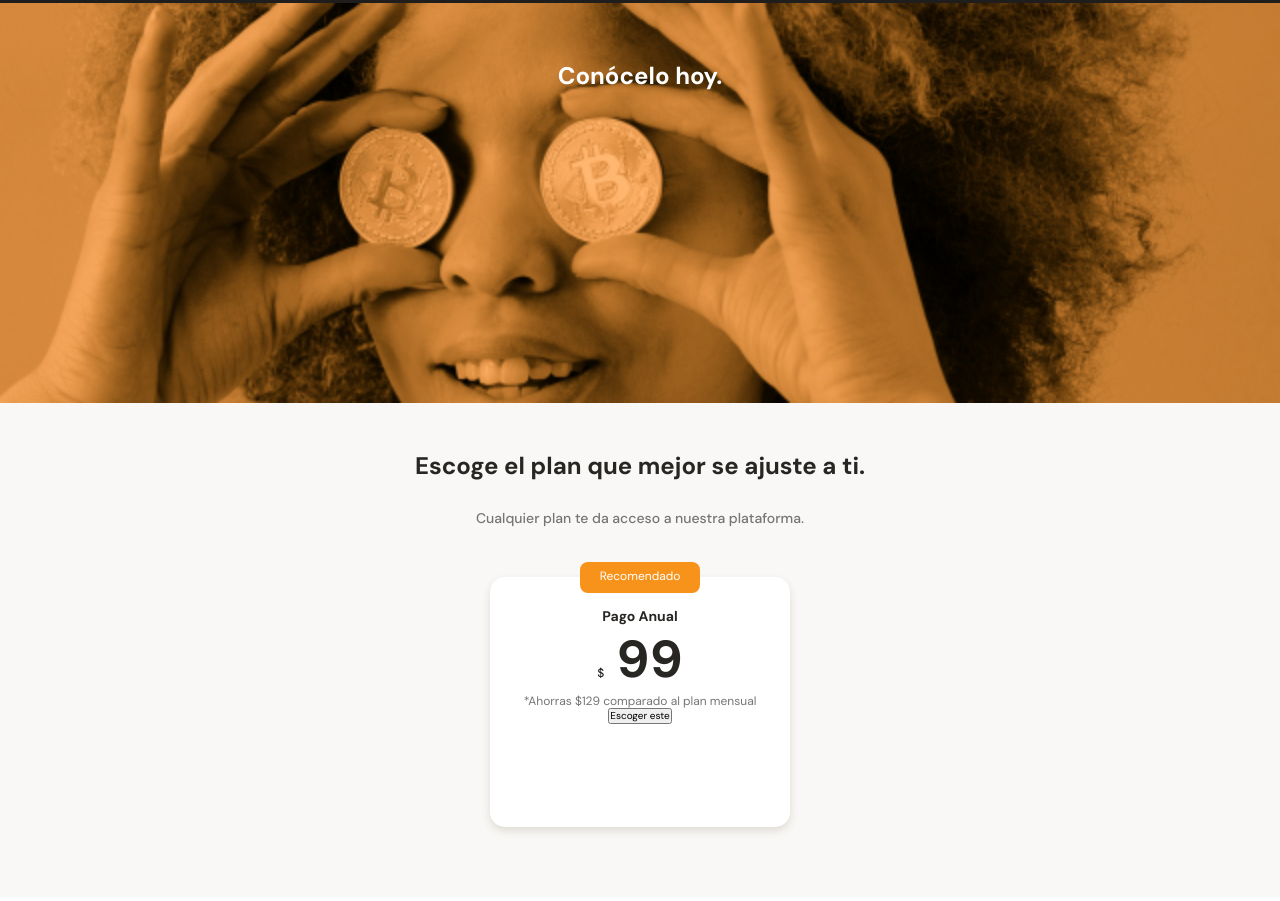
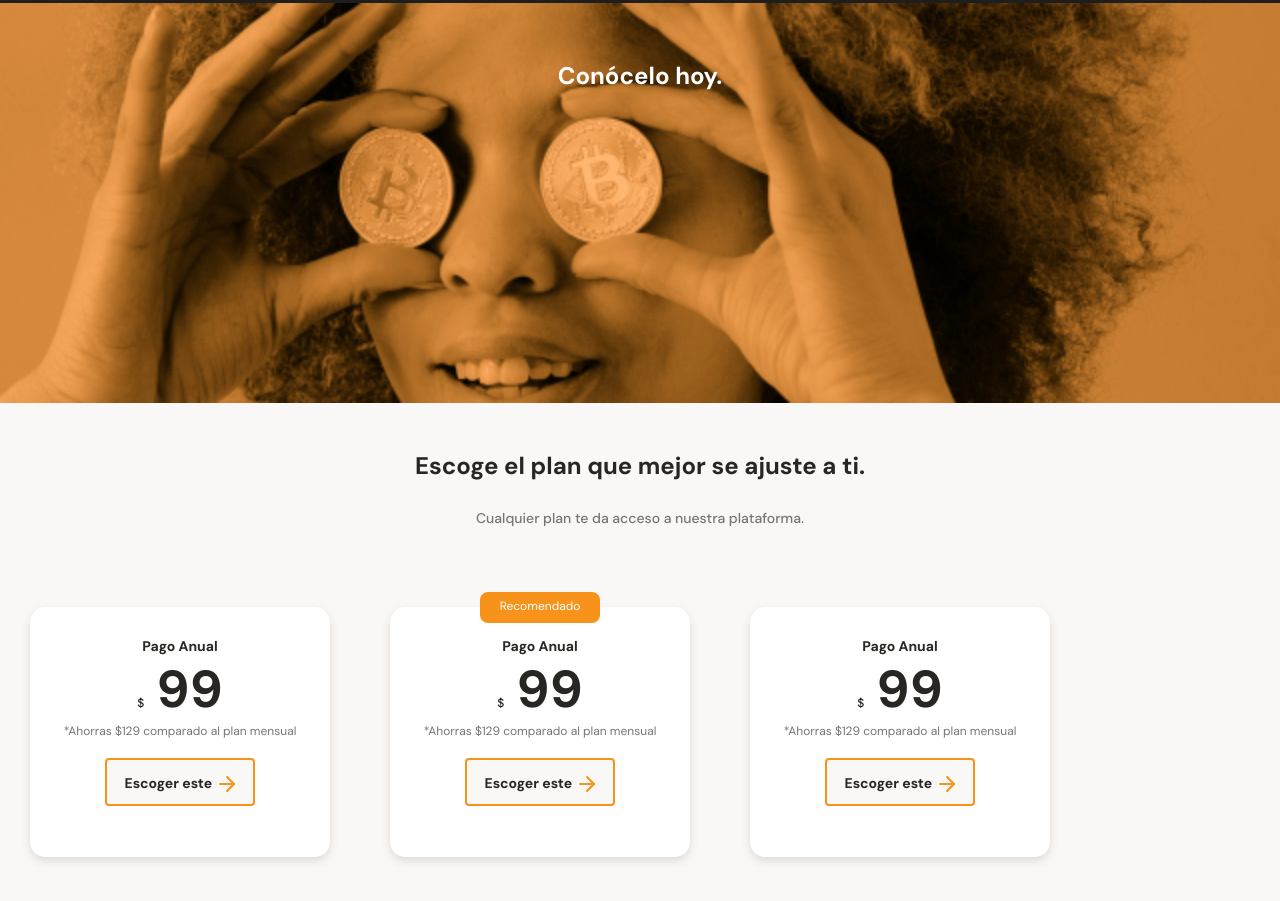
Before and after one commit to ZeroBl21/batatabit, a plain HTML site: page index.html in a window 1280 px wide. Shown: the part 2361-3262 px from the top of the page. Drawn offline with Linux system fonts and the light colour scheme.

Commit message:
Se ha terminado la sección de los planes incluyendo el slider de CSS nativo =D

```diff
--- a/css/style.css
+++ b/css/style.css
@@ -428,6 +428,8 @@
     color: var(--just-white);
 }
 
+/* Plans Section Start */
+
 .main-plans--container{
     width: 100%;
     min-width: 320px;
@@ -459,13 +461,26 @@
     color: #757575;
 }
 
+/* Slider */
+
+.plans-container--slider{
+    display: flex;
+    height: 316px;
+    overflow-x: scroll;
+    overscroll-behavior-x: contain;
+    scroll-snap-type: x proximity;
+}
+
+/* */
+
 .plans-container--card{
     position: relative;
+    scroll-snap-align: center;
     width: 70%;
     min-width: 230px;
     max-width: 300px;
     height: 250px;
-    margin: 50px auto 0;
+    margin: 50px 30px 0;
     padding: 0 15px;
     background-color: var(--just-white);
     border-radius: 15px;
@@ -510,3 +525,29 @@
     font-size: 1.2rem;
     color: #757575;
 }
+
+.plan-card--ca{
+    width: 150px;
+    height: 48px;
+    margin-top: 20px;
+    background-color: var(--off-white);
+    border-radius: 4px;
+    border: 2px solid var(--bitcoin-orange);
+    font-family: "DM Sans", sans-serif;
+    font-size: 1.4rem;
+    font-weight: bold;
+    line-height: 1.8rem;
+    color: var(--black);
+}
+
+.plan-card--ca span{
+    display: inline-block;
+    width: 20px;
+    height: 20px;
+    background-image: url("../assets/icons/orange-right-arrow.svg");
+    vertical-align: text-bottom;
+}
+
+
+
+/* Plan Section End */
--- a/index.html
+++ b/index.html
@@ -148,7 +148,25 @@
 
             <section class="plans-container--slider">
                 <article class="plans-container--card">
+                    <div class="plan-info-container">
+                        <h3 class="plan-card--title">Pago Anual</h3>
+                        <p class="plan-card--price"><span>$</span> 99</p>
+                        <p class="plan-card--saving">*Ahorras $129 comparado al plan mensual</p>
+                        <button class="plan-card--ca">Escoger este <span></span></button>
+                    </div>
+                </article>
+
+                <article class="plans-container--card">
                     <p class="recommended">Recomendado</p>
+                    <div class="plan-info-container">
+                        <h3 class="plan-card--title">Pago Anual</h3>
+                        <p class="plan-card--price"><span>$</span> 99</p>
+                        <p class="plan-card--saving">*Ahorras $129 comparado al plan mensual</p>
+                        <button class="plan-card--ca">Escoger este <span></span></button>
+                    </div>
+                </article>
+
+                <article class="plans-container--card">
                     <div class="plan-info-container">
                         <h3 class="plan-card--title">Pago Anual</h3>
                         <p class="plan-card--price"><span>$</span> 99</p>
```
